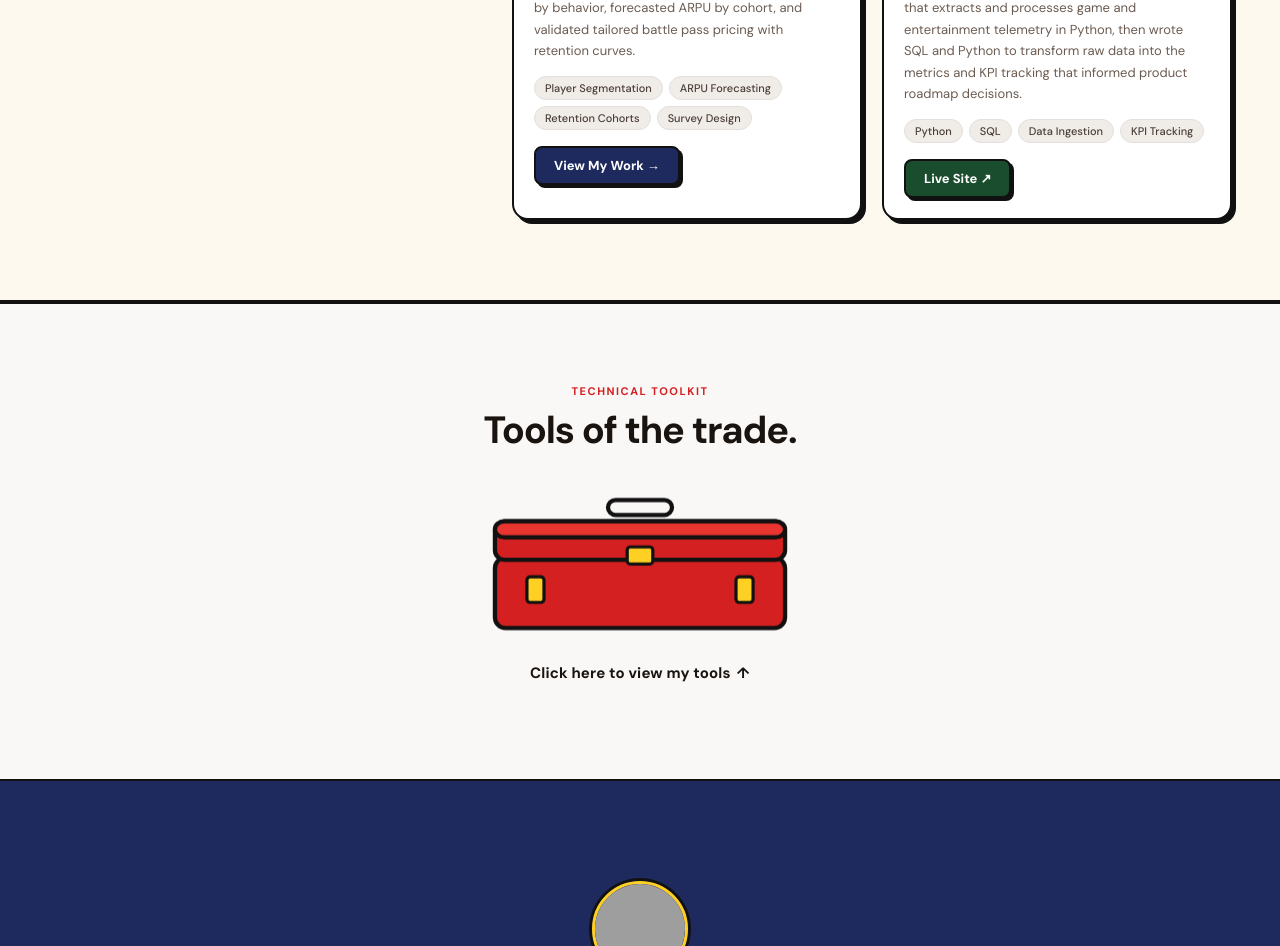
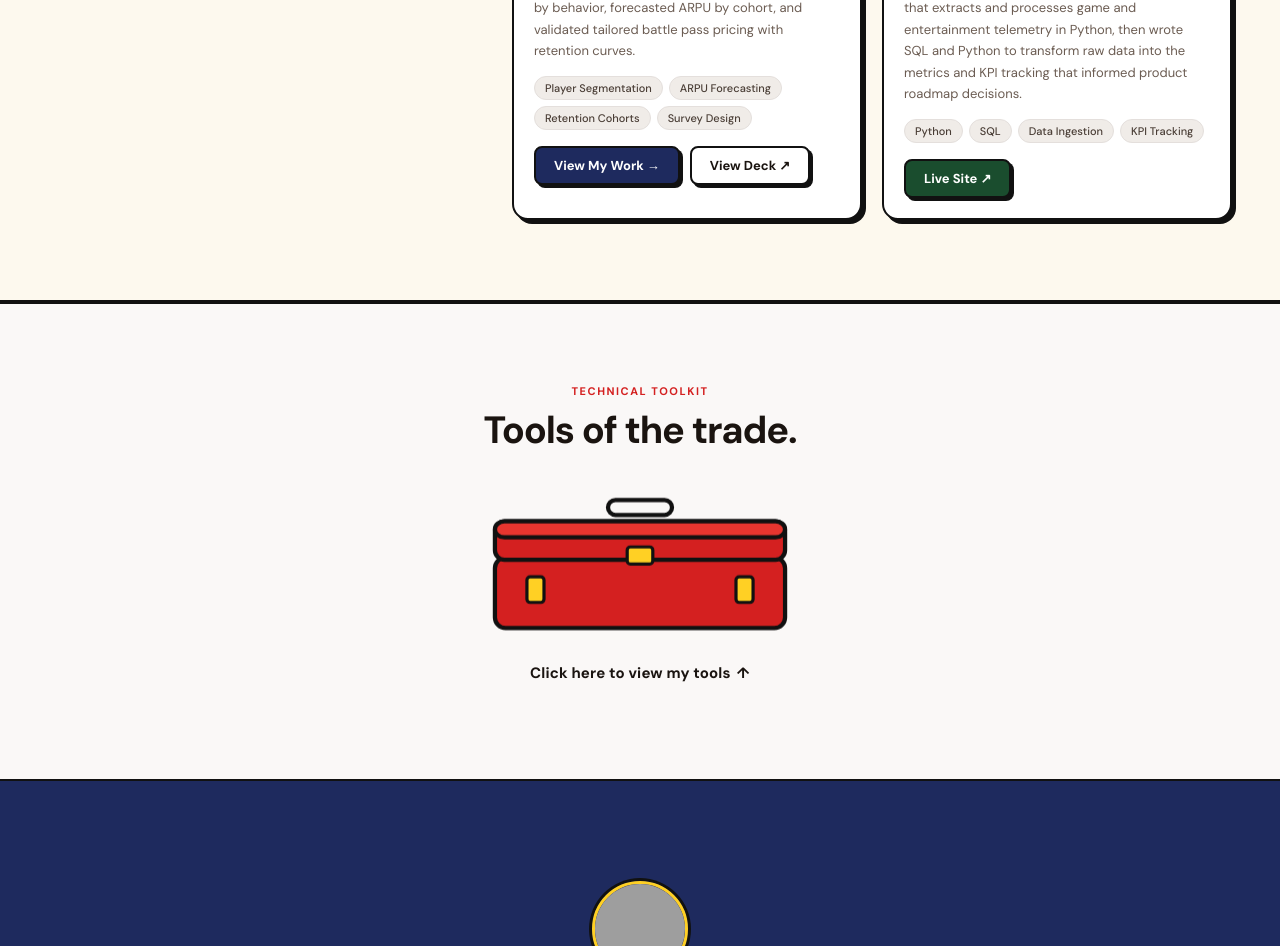
Before and after one commit to ashlacap/ash-portfolio, a React (Vite) app: page / in a window 1280 px wide. Shown: the part 3532-4478 px from the top of the page. Built offline with nearby package versions, Linux system fonts and the light colour scheme; grey boxes are pictures that could not be loaded.

Commit message:
Auto-save

```diff
--- a/src/App.jsx
+++ b/src/App.jsx
@@ -208,7 +208,8 @@ const SideQuestsSection = ({ onNavigate }) =>
               ))}
             </div>
 
-            {/* Link */}
+            {/* Links */}
+            <div style={{ display: 'flex', gap: 10, flexWrap: 'wrap' }}>
               <button
                 onClick={() => onNavigate('case-study/hot-wheels')}
                 style={viewWorkBtnStyle}
@@ -216,6 +217,24 @@ const SideQuestsSection = ({ onNavigate }) =>
                 onMouseLeave={e => { e.currentTarget.style.boxShadow = '3px 3px 0 #111'; e.currentTarget.style.transform = 'translateY(0)'; }}>
                 View My Work →
               </button>
+              <a
+                href="https://canva.link/h5uvhwtq934b9rb"
+                target="_blank"
+                rel="noopener noreferrer"
+                style={{
+                  display: 'inline-flex', alignItems: 'center', gap: 6,
+                  fontFamily: "'DM Sans', sans-serif", fontSize: 13, fontWeight: 700,
+                  color: '#1a1410', background: 'white',
+                  padding: '9px 18px', borderRadius: 8,
+                  border: '2px solid #111', boxShadow: '3px 3px 0 #111',
+                  textDecoration: 'none', cursor: 'pointer',
+                  transition: 'box-shadow 120ms, transform 120ms',
+                }}
+                onMouseEnter={e => { e.currentTarget.style.boxShadow = '5px 5px 0 #111'; e.currentTarget.style.transform = 'translateY(-2px)'; }}
+                onMouseLeave={e => { e.currentTarget.style.boxShadow = '3px 3px 0 #111'; e.currentTarget.style.transform = 'translateY(0)'; }}>
+                View Deck ↗
+              </a>
+            </div>
           </div>
         </div>
 
```
Lines whose indentation alone changed are shown as unchanged.
